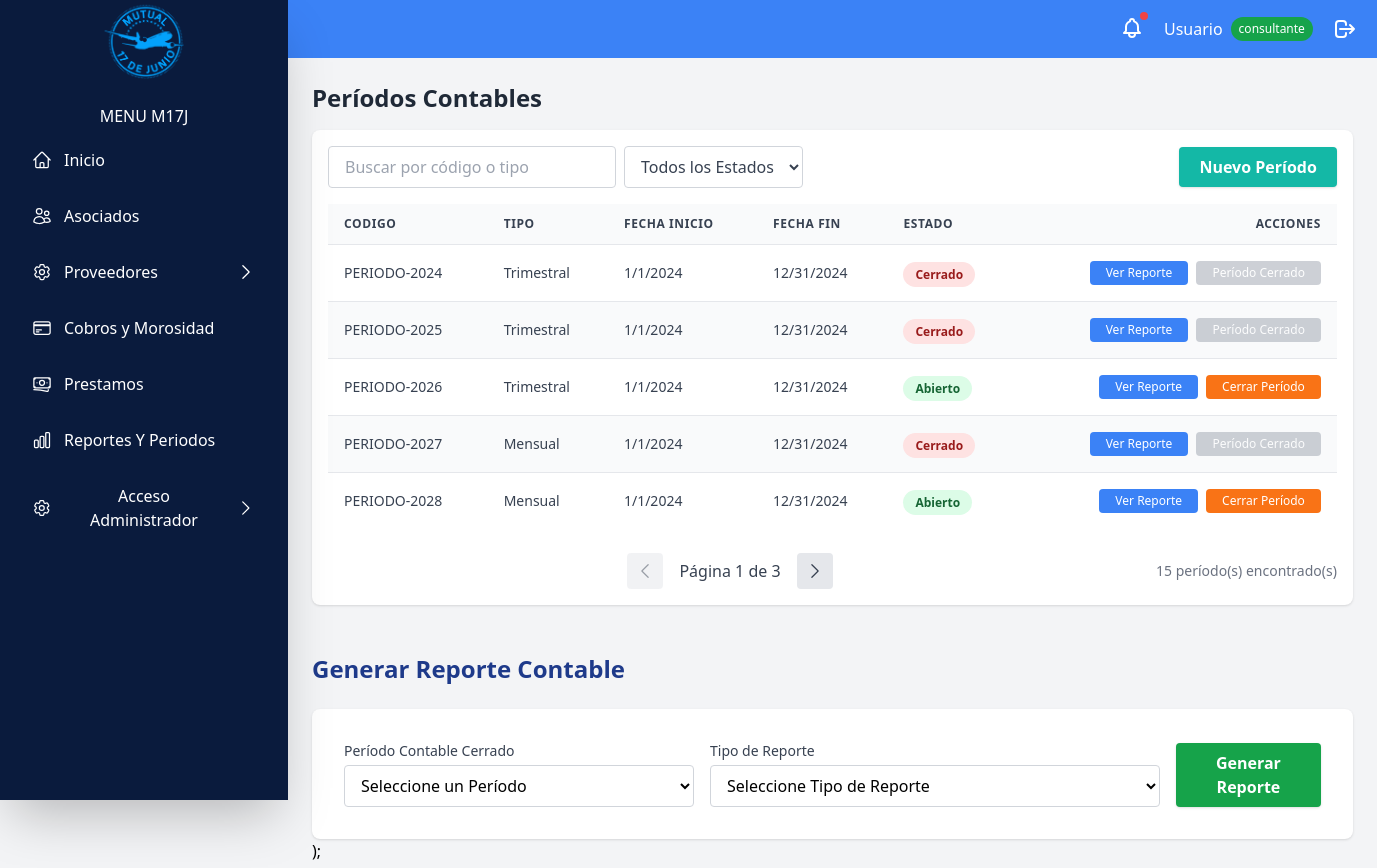
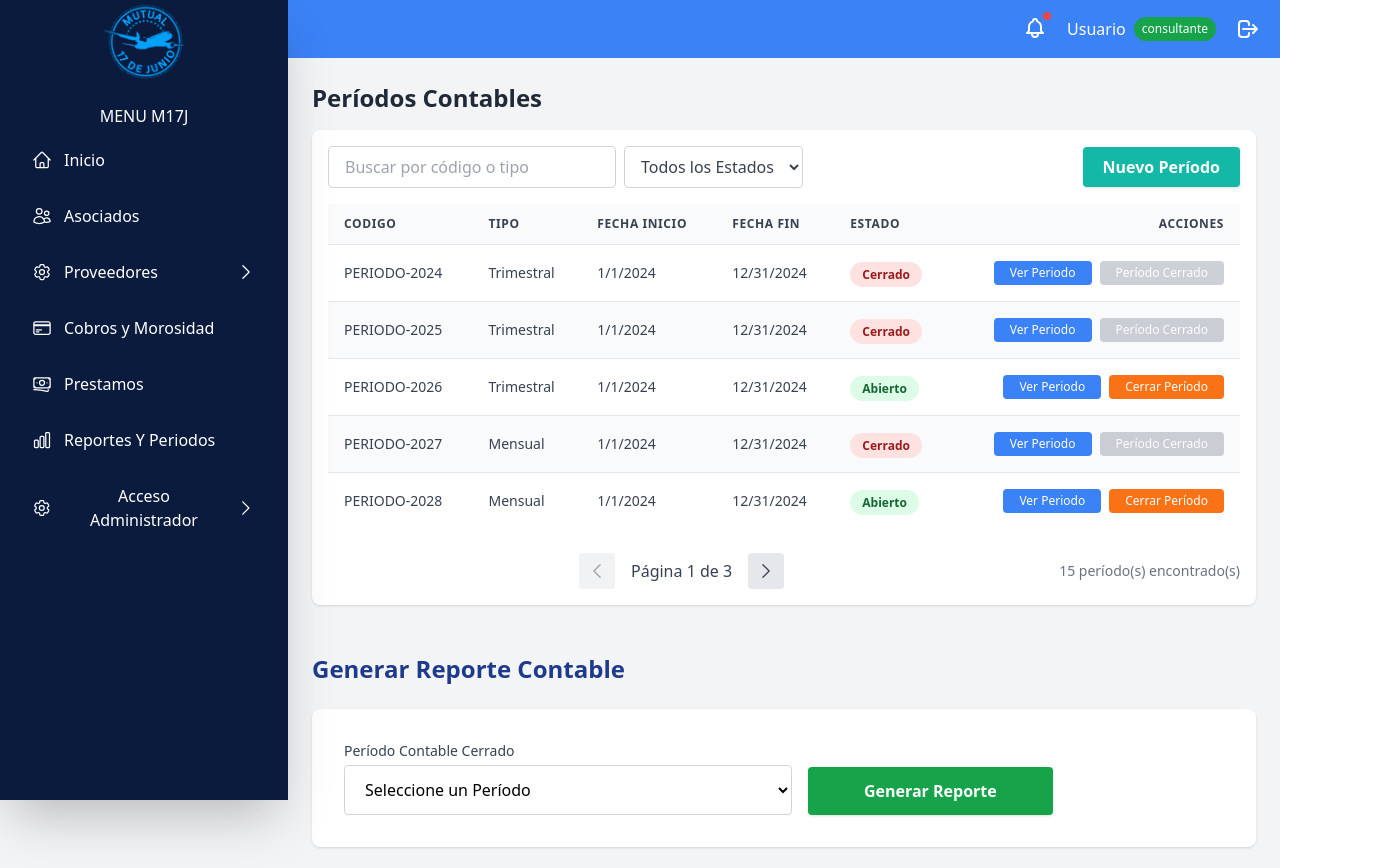
Before and after one commit to alanfrancoa/Mutual-17-Junio, a React (Create React App) app in the folder frontend/Mutual/: page /periodos in a window 1280 px wide. Shown: the top 868 px of the page, 1377 px wide, since content can reach past the window. Built offline with nearby package versions, Linux system fonts and the light colour scheme.

Commit message:
MOCK Visualizacion de reportes

```diff
--- a/frontend/Mutual/src/pages/modules/reports-periods/accounting-periods/listAccountingPeriods.tsx
+++ b/frontend/Mutual/src/pages/modules/reports-periods/accounting-periods/listAccountingPeriods.tsx
@@ -15,17 +15,20 @@ const PAGE_SIZE = 5;
 const AccountingPeriods: React.FC = () => {
   const navigate = useNavigate();
 
-  const [accountingPeriods, setAccountingPeriods] = useState<IAccountingPeriod[]>([]);
+  const [accountingPeriods, setAccountingPeriods] = useState<
+    IAccountingPeriod[]
+  >([]);
   const [search, setSearch] = useState<string>("");
   const [statusFilter, setStatusFilter] = useState<string>("Todos");
   const [page, setPage] = useState<number>(1);
-  const [filteredAndSearchedPeriods, setFilteredAndSearchedPeriods] = useState<IAccountingPeriod[]>([]);
+  const [filteredAndSearchedPeriods, setFilteredAndSearchedPeriods] = useState<
+    IAccountingPeriod[]
+  >([]);
   const [loading, setLoading] = useState<boolean>(true);
   const [error, setError] = useState<string | null>(null);
   const [showCreateForm, setShowCreateForm] = useState<boolean>(false);
 
   const [nextId, setNextId] = useState(16);
-
 
   useEffect(() => {
     const loadInitialData = async () => {
@@ -38,10 +41,18 @@ const AccountingPeriods: React.FC = () => {
           { length: 15 },
           (_, i) => {
             const code = `PERIODO-${2024 + i}`;
-            const typeOptions: ("Mensual" | "Trimestral")[] = ["Mensual", "Trimestral"];
-            const periodType = typeOptions[Math.floor(Math.random() * typeOptions.length)];
-            const statusOptions: ("Abierto" | "Cerrado")[] = ["Abierto", "Cerrado"];
-            const status = statusOptions[Math.floor(Math.random() * statusOptions.length)];
+            const typeOptions: ("Mensual" | "Trimestral")[] = [
+              "Mensual",
+              "Trimestral",
+            ];
+            const periodType =
+              typeOptions[Math.floor(Math.random() * typeOptions.length)];
+            const statusOptions: ("Abierto" | "Cerrado")[] = [
+              "Abierto",
+              "Cerrado",
+            ];
+            const status =
+              statusOptions[Math.floor(Math.random() * statusOptions.length)];
 
             return {
               id: i + 1,
@@ -119,11 +130,13 @@ const AccountingPeriods: React.FC = () => {
 
   const handleNewPeriodSuccess = (newPeriod: IAccountingPeriod) => {
     const periodWithId = { ...newPeriod, id: nextId };
-    setNextId(prevId => prevId + 1);
+    setNextId((prevId) => prevId + 1);
 
     setAccountingPeriods((prevPeriods) => [...prevPeriods, periodWithId]);
     setShowCreateForm(false);
-    toast.success(`Nuevo período ${newPeriod.code} creado y añadido a la lista.`);
+    toast.success(
+      `Nuevo período ${newPeriod.code} creado y añadido a la lista.`
+    );
   };
 
   const handleCreateFormCancel = () => {
@@ -165,6 +178,7 @@ const AccountingPeriods: React.FC = () => {
                 />
               </div>
             ) : (
+              <>
                 <div className="overflow-x-auto rounded-lg shadow bg-white p-4">
                   <div className="flex flex-col md:flex-row md:items-center md:justify-between mb-4 gap-2">
                     <div className="flex gap-2 w-full md:w-auto flex-wrap">
@@ -234,7 +248,8 @@ const AccountingPeriods: React.FC = () => {
                               colSpan={8}
                               className="text-center py-8 text-gray-400"
                             >
-                            No hay períodos contables registrados para mostrar.
+                              No hay períodos contables registrados para
+                              mostrar.
                             </td>
                           </tr>
                         ) : (
@@ -252,7 +267,9 @@ const AccountingPeriods: React.FC = () => {
                                 {period.type}
                               </td>
                               <td className="px-4 py-4 whitespace-nowrap text-sm text-gray-700">
-                              {new Date(period.startDate).toLocaleDateString()}
+                                {new Date(
+                                  period.startDate
+                                ).toLocaleDateString()}
                               </td>
                               <td className="px-4 py-4 whitespace-nowrap text-sm text-gray-700">
                                 {new Date(period.endDate).toLocaleDateString()}
@@ -277,14 +294,16 @@ const AccountingPeriods: React.FC = () => {
                                     onClick={() => handleViewReport(period)}
                                     className="bg-blue-500 hover:bg-blue-600 text-white px-4 py-1 rounded transition text-xs font-medium"
                                   >
-                                  Ver Reporte
+                                    Ver Periodo
                                   </button>
 
                                   {period.status === "Abierto" && (
                                     <CloseAccountingPeriod
                                       periodId={period.id}
                                       periodCode={period.code}
-                                    onPeriodClosedSuccess={handlePeriodSuccessfullyClosed}
+                                      onPeriodClosedSuccess={
+                                        handlePeriodSuccessfullyClosed
+                                      }
                                       isPeriodAlreadyClosed={false}
                                     />
                                   )}
@@ -330,15 +349,21 @@ const AccountingPeriods: React.FC = () => {
                       </button>
                     </div>
                     <span className="text-gray-500 text-sm md:ml-4 md:w-auto w-full text-center md:text-right">
-                    {filteredAndSearchedPeriods.length} período(s) encontrado(s)
+                      {filteredAndSearchedPeriods.length} período(s)
+                      encontrado(s)
                     </span>
                   </div>
                 </div>
+                <GenerateReportForm
+                  closedPeriods={accountingPeriods.filter(
+                    (p) => p.status === "Cerrado"
+                  )}
+                />
+              </>
             )}
           </div>
-          <GenerateReportForm closedPeriods={[]} onGenerateReport={function (selectedPeriodId: number | null, reportType: string): void {
-            throw new Error("Function not implemented.");
-          } } />
+
+          {/* ahjsk */}
         </main>
       </div>
     </div>
--- a/frontend/Mutual/src/pages/modules/reports-periods/reports-inaes/listReportGeneration.tsx
+++ b/frontend/Mutual/src/pages/modules/reports-periods/reports-inaes/listReportGeneration.tsx
@@ -1,37 +1,44 @@
-import React, { useState } from 'react';
-import { IAccountingPeriod, PeriodType } from '../../../../types/accountablePeriods/IAccountingPeriod';
+import React, { useState } from "react";
+import { IAccountingPeriod } from "../../../../types/accountablePeriods/IAccountingPeriod";
+import { DocumentTextIcon, TableCellsIcon } from "@heroicons/react/24/solid";
+import toast from "react-hot-toast";
 
 interface GenerateReportFormProps {
-  closedPeriods: IAccountingPeriod[]; // Lista de períodos contables cerrados
-  onGenerateReport: (selectedPeriodId: number | null, reportType: string) => void;
+  closedPeriods: IAccountingPeriod[];
 }
+
+const fakeReportData = {
+  Mensual: {
+    loansApproved: 8,
+    totalCollected: "$25,000.00",
+    delinquency: "3.1%",
+    paymentsToSuppliers: "$9,500.00",
+  },
+  Trimestral: {
+    loansApproved: 12,
+    totalCollected: "$42,300.50",
+    delinquency: "5.2%",
+    paymentsToSuppliers: "$18,200.00",
+  },
+};
 
 const GenerateReportForm: React.FC<GenerateReportFormProps> = ({
   closedPeriods,
-  onGenerateReport,
 }) => {
   const [selectedPeriodId, setSelectedPeriodId] = useState<number | null>(null);
-  const [selectedReportType, setSelectedReportType] = useState<string>('');
-  const [message, setMessage] = useState<{ type: 'error' | 'info', text: string } | null>(null);
+  const [message, setMessage] = useState<{
+    type: "error" | "info";
+    text: string;
+  } | null>(null);
+  const [reportResult, setReportResult] = useState<any | null>(null);
 
-  const availableReportTypes: PeriodType[] = ["Mensual", "Trimestral"];
-
-  const reportTypeOptions = [
-    { value: '', label: 'Seleccione Tipo de Reporte' },
-    ...availableReportTypes.map(type => ({
-      value: type.toLowerCase(),
-      label: type
-    }))
-  ];
+  // Solo períodos cerrados
+  const closedFiltered = closedPeriods.filter((p) => p.status === "Cerrado");
 
   const handlePeriodChange = (e: React.ChangeEvent<HTMLSelectElement>) => {
     setSelectedPeriodId(Number(e.target.value) || null);
     setMessage(null);
-  };
-
-  const handleReportTypeChange = (e: React.ChangeEvent<HTMLSelectElement>) => {
-    setSelectedReportType(e.target.value);
-    setMessage(null);
+    setReportResult(null);
   };
 
   const handleSubmit = (e: React.FormEvent) => {
@@ -39,30 +46,55 @@ const GenerateReportForm: React.FC<GenerateReportFormProps> = ({
     setMessage(null);
 
     if (!selectedPeriodId) {
-      setMessage({ type: 'error', text: 'Por favor, seleccione un período contable.' });
-      return;
-    }
-    if (!selectedReportType) {
-      setMessage({ type: 'error', text: 'Por favor, seleccione un tipo de reporte.' });
+      setMessage({
+        type: "error",
+        text: "Por favor, seleccione un período contable.",
+      });
       return;
     }
 
-    onGenerateReport(selectedPeriodId, selectedReportType);
-    // Opcional: Resetear los campos después de generar el reporte
-    // setSelectedPeriodId(null);
-    // setSelectedReportType('');
+    const period = closedFiltered.find((p) => p.id === selectedPeriodId);
+    if (!period) return;
+
+    // Generar datos falsos segun el tipo
+    const fakeData = fakeReportData[period.type as "Mensual" | "Trimestral"];
+
+    setReportResult({
+      periodDisplay: `${period.code} (${period.type})`,
+      ...fakeData,
+    });
+  };
+
+  // mock aviso exportar a Excel
+  const handleExportExcel = () => {
+    if (reportResult) {
+      toast.loading("Exportando a Excel el reporte...");
+    } else {
+      alert("Genere un reporte primero para exportar a Excel.");
+    }
+  };
+
+  // mock aviso exportar a PDF
+  const handleExportPdf = () => {
+    if (reportResult) {
+      toast.loading("Exportando a PDF el reporte...");
+    } else {
+      alert("Genere un reporte primero para exportar a PDF.");
+    }
   };
 
   return (
     <>
-    <h2 className="text-2xl font-bold text-blue-900 mt-12 mb-6">Generar Reporte Contable</h2>
-
-    <div className="w-full max-full bg-white rounded-lg shadow p-8">
-
+      <h2 className="text-2xl font-bold text-blue-900 mt-12 mb-6">
+        Generar Reporte Contable
+      </h2>
+      <div className="w-full max-w-full bg-white rounded-lg shadow p-8">
         {message && (
           <div
             className={`p-3 mb-4 rounded-md ${
-            message.type === 'error' ? 'bg-red-100 text-red-800' : 'bg-blue-100 text-blue-800'
+              message.type === "error"
+                ? "bg-red-100 text-red-800"
+                : "bg-blue-100 text-blue-800"
             }`}
             role="alert"
           >
@@ -71,68 +103,123 @@ const GenerateReportForm: React.FC<GenerateReportFormProps> = ({
         )}
 
         <form onSubmit={handleSubmit} className="space-y-5">
-        {/* === CAMBIO CLAVE AQUÍ: CONTENEDOR FLEX PARA DROPDOWNS Y BOTÓN === */}
-        <div className="flex flex-col sm:flex-row sm:items-end gap-4"> {/* Agregado flex, flex-col para móvil, sm:flex-row para desktop */}
-
-          {/* Dropdown de Períodos Cerrados */}
-          <div className="flex-1 min-w-[350px]"> {/* flex-1 para que ocupe espacio, min-w para evitar que se achique demasiado */}
-            <label htmlFor="period-select" className="block text-sm font-medium text-gray-700 mb-1">
+          <div className="flex flex-col sm:flex-row sm:items-end sm:justify-start gap-4">
+            {/*  Dropdown  Periodos Cerrados */}
+            <div className="flex-1 w-full sm:max-w-xs md:max-w-sm lg:max-w-md">
+              <label
+                htmlFor="period-select"
+                className="block text-sm font-medium text-gray-700 mb-1"
+              >
                 Período Contable Cerrado
               </label>
               <select
                 id="period-select"
-              value={selectedPeriodId || ''}
+                value={selectedPeriodId || ""}
                 onChange={handlePeriodChange}
-              className="w-full border border-gray-300 rounded px-3 py-2 bg-white focus:outline-none focus:ring-2 focus:ring-blue-500 focus:border-transparent"
+                className="w-full text-base border border-gray-300 rounded px-4 py-3 bg-white focus:outline-none focus:ring-2 focus:ring-blue-500 focus:border-transparent"
                 required
               >
                 <option value="">Seleccione un Período</option>
-              {closedPeriods.length > 0 ? (
-                closedPeriods.map((period) => (
+                {closedFiltered.length > 0 ? (
+                  closedFiltered.map((period) => (
                     <option key={period.id} value={period.id}>
-                    {period.code} ({new Date(period.startDate).toLocaleDateString()} - {new Date(period.endDate).toLocaleDateString()})
+                      {period.code} (
+                      {new Date(period.startDate).toLocaleDateString()} -{" "}
+                      {new Date(period.endDate).toLocaleDateString()})
                     </option>
                   ))
                 ) : (
-                <option value="" disabled>No hay períodos cerrados disponibles</option>
+                  <option value="" disabled>
+                    No hay períodos cerrados disponibles
+                  </option>
                 )}
               </select>
             </div>
 
-          {/* Dropdown de Tipo de Reporte */}
-          <div className="flex-1 min-w-[450px]"> {/* flex-1 para que ocupe espacio */}
-            <label htmlFor="report-type-select" className="block text-sm font-medium text-gray-700 mb-1">
-              Tipo de Reporte
-            </label>
-            <select
-              id="report-type-select"
-              value={selectedReportType}
-              onChange={handleReportTypeChange}
-              className="w-full border border-gray-300 rounded px-3 py-2 bg-white focus:outline-none focus:ring-2 focus:ring-blue-500 focus:border-transparent"
-              required
-            >
-              {reportTypeOptions.map((typeOption) => (
-                <option key={typeOption.value} value={typeOption.value}>
-                  {typeOption.label}
-                </option>
-              ))}
-            </select>
-          </div>
-
-          {/* Botón Generar */}
-          {/* El botón ya no necesita el div justify-end, se alineará con flex-end en el contenedor padre */}
+            {/* Btn Generar Reporte */}
+            <div className="w-full sm:w-auto mt-4 sm:mt-0">
               <button
                 type="submit"
-            className="bg-green-600 hover:bg-green-700 text-white px-10 py-2 rounded font-semibold shadow transition" // self-end para alinearlo abajo si los otros crecen
+                className="w-full bg-green-600 hover:bg-green-700 text-white px-14 py-3 rounded font-semibold shadow transition"
               >
                 Generar Reporte
               </button>
             </div>
+          </div>
         </form>
+
+        {reportResult && (
+          <div className="mt-8 border-t pt-6">
+            <h3 className="text-2xl font-bold text-black-900  mb-4 text-center">
+              Reporte de Periodos contables
+            </h3>
+            <hr className="my-4" />
+            <div className="flex flex-row justify-start gap-4 mb-4">
+              <button
+                type="button"
+                onClick={handleExportExcel}
+                disabled={!reportResult}
+                className="flex items-center justify-center bg-green-500 hover:bg-green-600 text-white px-6 py-3 rounded-lg font-semibold shadow-md transition-all duration-300 ease-in-out disabled:opacity-50 disabled:cursor-not-allowed transform hover:scale-105"
+              >
+                <TableCellsIcon className="h-5 w-5 mr-2" />
+                Exportar Excel
+              </button>
+              <button
+                type="button"
+                onClick={handleExportPdf}
+                disabled={!reportResult}
+                className="flex items-center justify-center bg-red-500 hover:bg-red-600 text-white px-6 py-3 rounded-lg font-semibold shadow-md transition-all duration-300 ease-in-out disabled:opacity-50 disabled:cursor-not-allowed transform hover:scale-105"
+              >
+                <DocumentTextIcon className="h-5 w-5 mr-2" />
+                Exportar PDF
+              </button>
             </div>
+            <hr className="my-4" />
+
+            {/* resultado del reporte */}
+            <div className=" border-gray-100 p-4 mt-8 rounded-lg">
+                {/* Encabezado  */}
+                <div className="border-b border-gray-200 pb-2 mb-2">
+                    <strong className="text-gray-800">Período: {reportResult.periodDisplay}</strong>
+                </div>
+
+                {/* Filas s */}
+                <div className="grid grid-cols-2 text-gray-700 text-base">
+                    <div className="col-span-1 py-2 px-2 border-r border-gray-200">
+                        <strong>Préstamos aprobados:</strong>
+                    </div>
+                    <div className="col-span-1 py-2 px-2">
+                        {reportResult.loansApproved}
+                    </div>
+
+                    <div className="col-span-1 py-2 px-2 border-r border-gray-200 border-t border-gray-200">
+                        <strong>Total cobrado:</strong>
+                    </div>
+                    <div className="col-span-1 py-2 px-2 border-t border-gray-200">
+                        {reportResult.totalCollected}
+                    </div>
+
+                    <div className="col-span-1 py-2 px-2 border-r border-gray-200 border-t border-gray-200">
+                        <strong>Morosidad:</strong>
+                    </div>
+                    <div className="col-span-1 py-2 px-2 border-t border-gray-200">
+                        {reportResult.delinquency}
+                    </div>
+
+                    <div className="col-span-1 py-2 px-2 border-r border-gray-200 border-t border-gray-200">
+                        <strong>Pagos a proveedores:</strong>
+                    </div>
+                    <div className="col-span-1 py-2 px-2 border-t border-gray-200">
+                        {reportResult.paymentsToSuppliers}
+                    </div>
+                </div>
+            </div>
+          </div>
+        )}
+      </div>
+    </>
   );
-</>
-)}
+};
 
 
 export default GenerateReportForm;
--- a/frontend/Mutual/src/types/reportTypes.ts
+++ b/frontend/Mutual/src/types/reportTypes.ts
@@ -9,35 +9,3 @@ export interface ReportSummary {
   paymentsToSuppliers: string; // Ya formateado como string, ej. "$18,200.00"
   // Puedes añadir más campos aquí si tu reporte los tiene
 }
-
-// Interfaz para los detalles de asistencia en la tabla
-export interface AttendanceDetail {
-  date: string; // Ej: "05/02/24"
-  attendance: 'Sí' | 'No';
-  absence: 'Sí' | 'No';
-  observations: string;
-}
-
-// Interfaz para los datos detallados de la tabla (parte superior)
-export interface DetailedReportData {
-  employerRazonSocial: string;
-  employerRUT: string;
-  employeeName: string;
-  employeeRUT: string;
-  consultedPeriod: string; // Ej: "Desde: 30/01/2025 Hasta: 5/03/2025"
-  position: string;
-  serviceLocation: string;
-  attendanceDetails: AttendanceDetail[]; // Array de detalles de asistencia
-  totalDaysWorkedSept: string; // "Total domingos y / o festivos 3 laborados en septiembre"
-  totalDaysWorkedPeriod: string; // "Total domingos y / o festivos laborados 3 del 01/09/24 al 30/09/24"
-}
-
-// Interfaz para el objeto completo del reporte que será retornado
-export interface ReportData {
-  summary: ReportSummary;
-  details: DetailedReportData;
-  // Si tienes diferentes tipos de reportes con estructuras de 'details' muy diferentes,
-  // aquí podrías tener un campo 'type: "DomingosYFestivos" | "Mensual", etc.'
-  // y 'details' podría ser un tipo de unión (union type) o simplemente omitirlo y pasar
-  // solo el summary y la tabla detallada como props separadas a ReportDisplay si te complica el tipado.
-}
```
Lines whose indentation alone changed are shown as unchanged.
